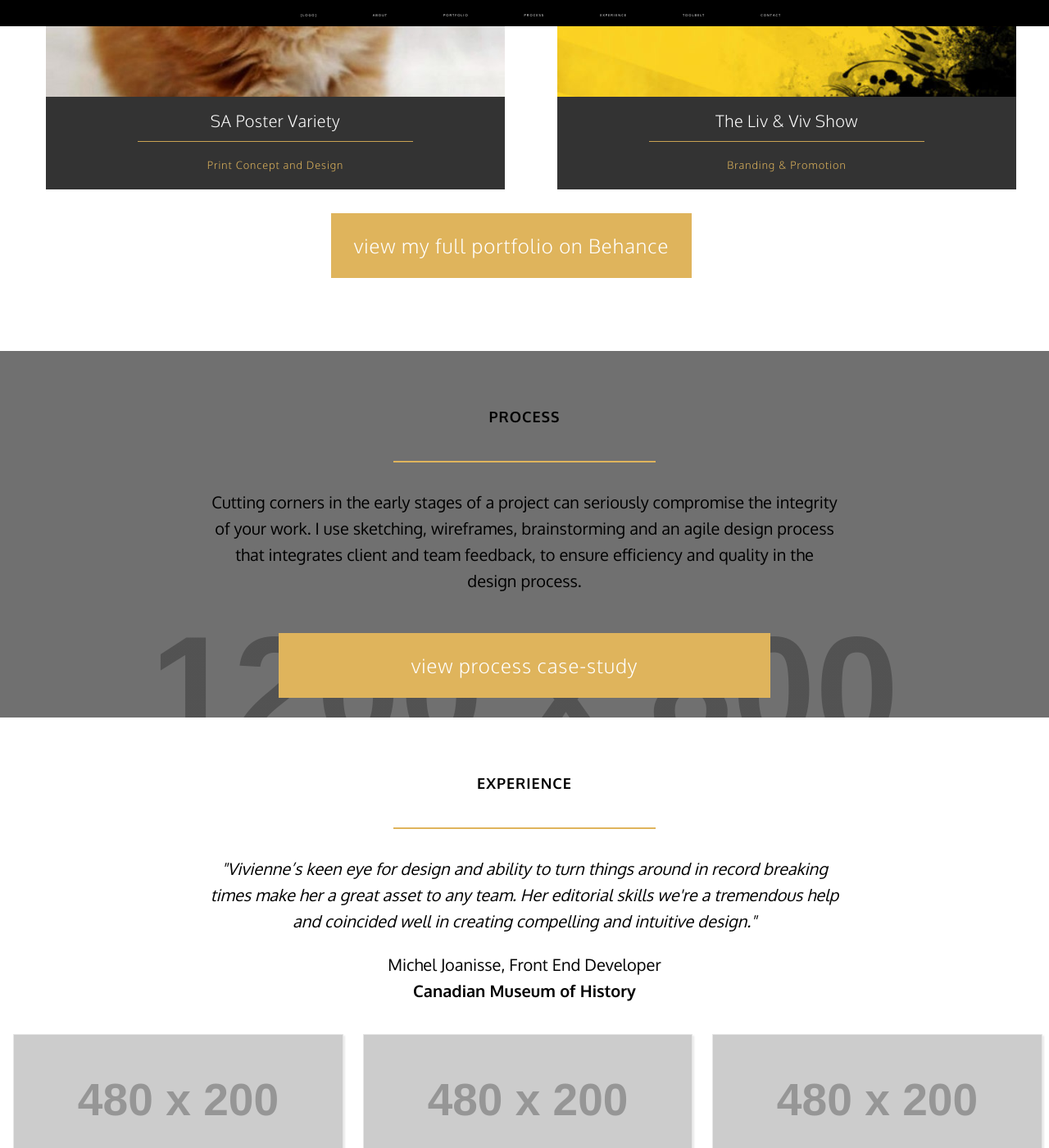
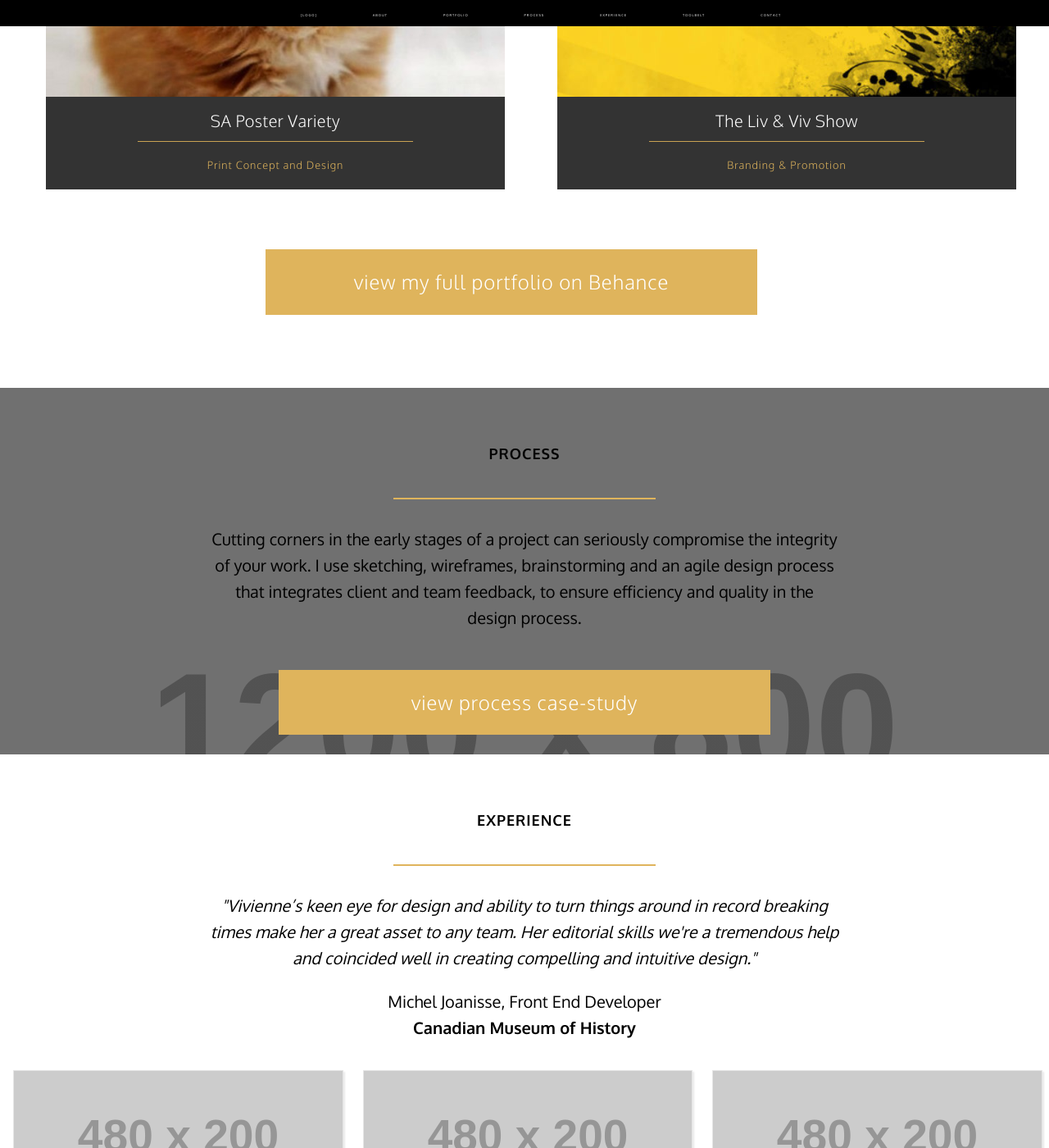
Before and after one commit to vivkay/portfolio-new, a Jekyll site: the page built from index.html, in a window 1280 px wide and 1400 px high, scrolled down 2921 px. Shown: the whole window at 82% size. Built offline with Jekyll 4.4.1, drawn with Linux system fonts in a browser that asks for light colours; Markdown is read by kramdown in place of the engine named in the settings.

Commit message:
added a 'cheat' pull class to fix spacing

```diff
--- a/css/typography.css
+++ b/css/typography.css
@@ -277,6 +277,11 @@ small, .milli {
 
 .push-double, .push-2 {
   margin-bottom: 2.8000rem;
+}
+
+/* I added this cheat 'pull' class because of the grid element on my page, which was causing issues with spacing on my bucket elements. It was easier to add a top margin to my next element to create the desired space. */
+.pull-double, .pull-2 {
+    margin-top: 2.8000rem;
 }
 
 .push-quadruple, .push-4 {
--- a/index.html
+++ b/index.html
@@ -47,7 +47,9 @@ changefreq: monthly
                     </ul>
                 </div>
                 {% endfor %}
-        <a class="btn-gold centered" href="https://www.behance.net/vivkay">view my full portfolio on Behance</a>
+            </div>
+            <div class="pull-2">
+                <a class="btn-gold centered" href="https://www.behance.net/vivkay">view my full portfolio on Behance</a>
             </div>
         </section>
 
```
